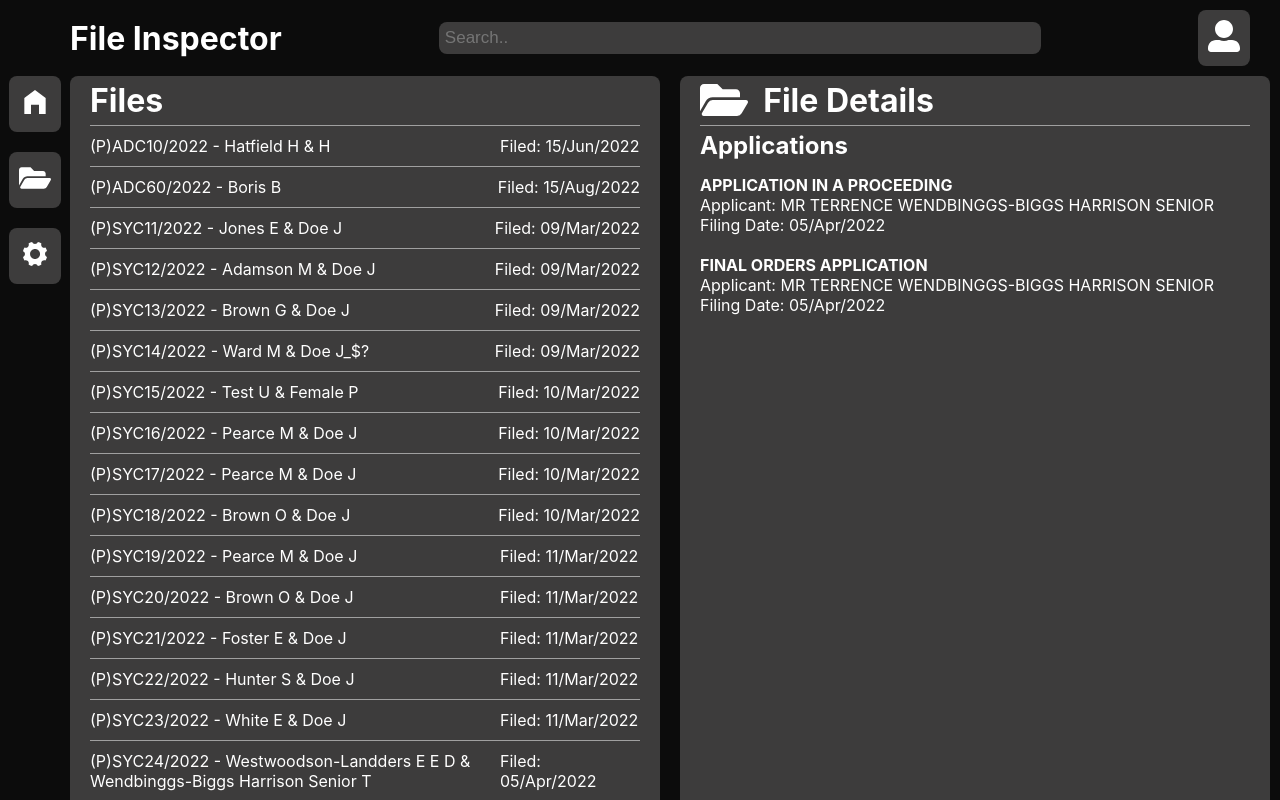
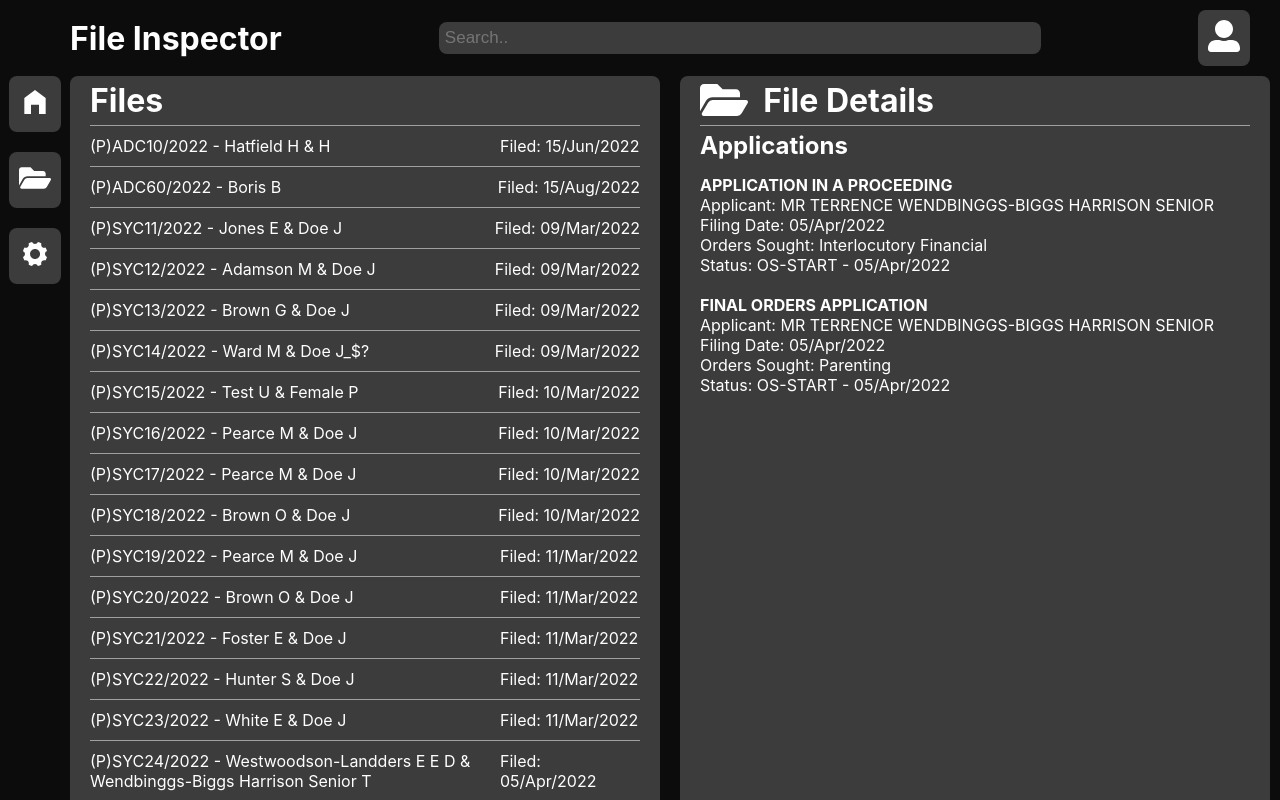
Before and after one commit to DansGoingCrazy/react-files, a React (Create React App) app: page / in a window 1280 px wide. Both pictures are taken after a click on the item 365 px from the left and 771 px from the top of the page. Shown: the top 800 px of the page. Built offline with nearby package versions, Linux system fonts and the light colour scheme.

Commit message:
add in orders sought details within applications

```diff
--- a/src/components/Application.jsx
+++ b/src/components/Application.jsx
@@ -5,6 +5,8 @@ const Application = (props) => {
       <h4>{props.description}</h4>
       <p>Applicant: {props.applicant}</p>
       <p>Filing Date: {props.filed}</p>
+      <p>Orders Sought: {props.ordersSought}</p>
+      <p>Status: {props.orderStatus} - {props.orderStatusDate}</p>
     </li>
   )
 }
--- a/src/components/Applications.jsx
+++ b/src/components/Applications.jsx
@@ -14,7 +14,12 @@ const Applications = (props) =>
           number={app.FULLCASEFILENO}
           description={app.CASETYPEDESCRIPTION}
           filed={app.LODGEMENTDATE}
+          fileStatus={app.STATUSID}
           applicant={app.APPLICANTNAMESDESCRIPTION}
+          ordersSought={app.DESCRIPTION}
+          orderStatus={app.STATUS}
+          orderStatusDate={app.STATUSDATE}
+
         />)}else{
           return (
             <></>
```
